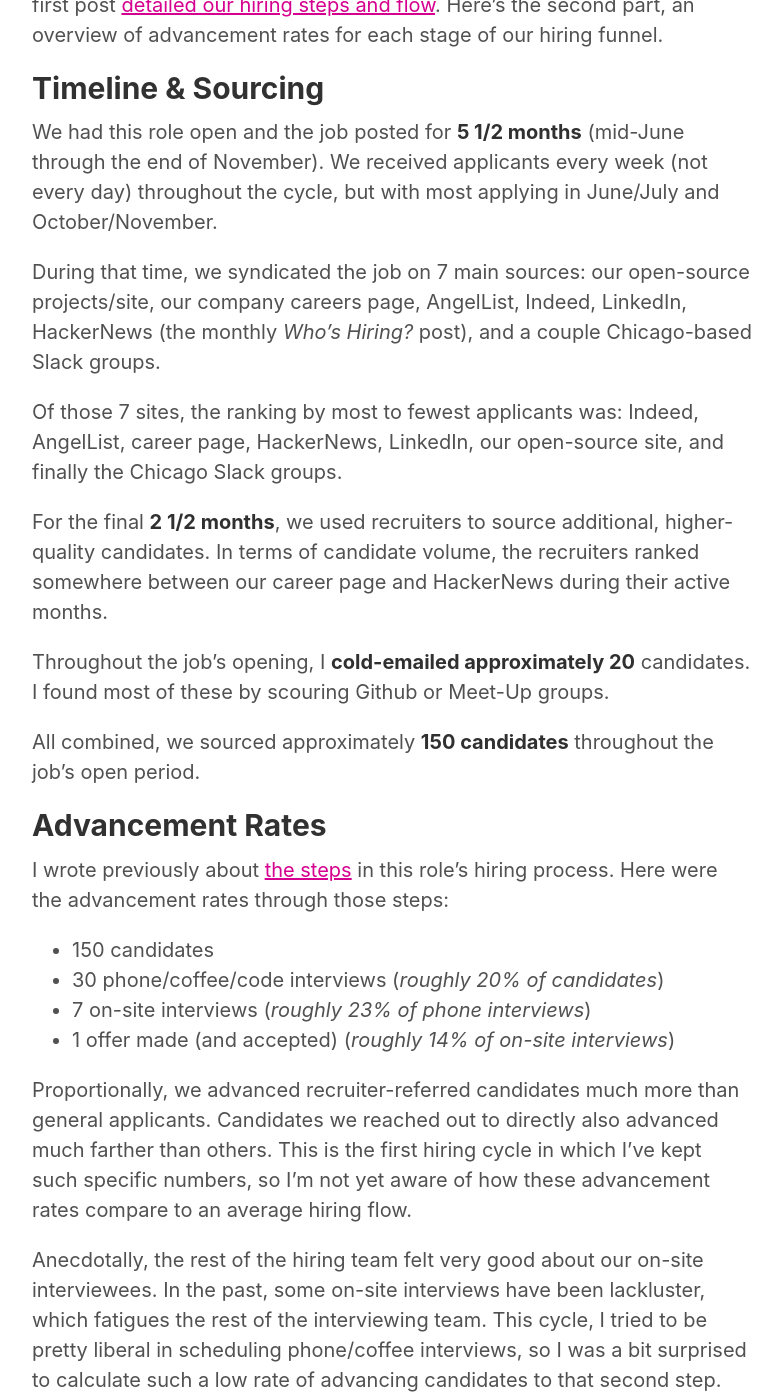
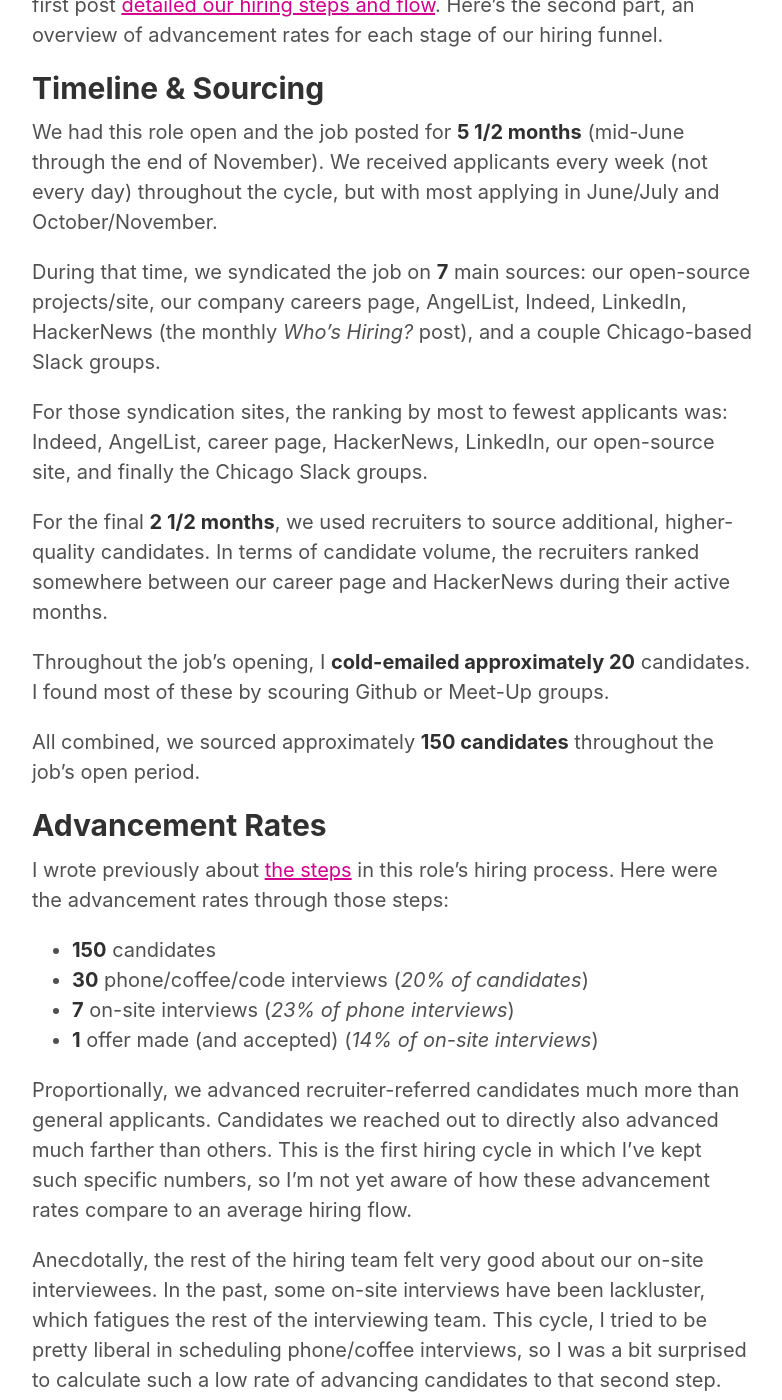
Before and after one commit to joshbeckman/andjosh.github.io, a Jekyll site: the page built from _posts/2018-12-11-hiring-interview-advancement-rate.md, in a window 1280 px wide and 1400 px high, scrolled down 522 px. Shown: the whole window, without its empty margins (248-1030 px from the left). Built offline with Jekyll 4.4.1, drawn with Linux system fonts in a browser that asks for light colours.

Commit message:
chg:usr: Change bolding styles on hiring post

```diff
--- a/_posts/2018-12-11-hiring-interview-advancement-rate.md
+++ b/_posts/2018-12-11-hiring-interview-advancement-rate.md
@@ -13,9 +13,9 @@ This hiring cycle, I wanted to approach recruitment as we would a product featur
 
 We had this role open and the job posted for **5 1/2 months** (mid-June through the end of November). We received applicants every week (not every day) throughout the cycle, but with most applying in June/July and October/November.
 
-During that time, we syndicated the job on 7 main sources: our open-source projects/site, our company careers page, AngelList, Indeed, LinkedIn, HackerNews (the monthly _Who’s Hiring?_ post), and a couple Chicago-based Slack groups.
+During that time, we syndicated the job on **7** main sources: our open-source projects/site, our company careers page, AngelList, Indeed, LinkedIn, HackerNews (the monthly _Who’s Hiring?_ post), and a couple Chicago-based Slack groups.
 
-Of those 7 sites, the ranking by most to fewest applicants was: Indeed, AngelList, career page, HackerNews, LinkedIn, our open-source site, and finally the Chicago Slack groups.
+For those syndication sites, the ranking by most to fewest applicants was: Indeed, AngelList, career page, HackerNews, LinkedIn, our open-source site, and finally the Chicago Slack groups.
 
 For the final **2 1/2 months**, we used recruiters to source additional, higher-quality candidates. In terms of candidate volume, the recruiters ranked somewhere between our career page and HackerNews during their active months.
 
@@ -27,10 +27,10 @@ All combined, we sourced approximately **150 candidates** throughout the job’s
 
 I wrote previously about [the steps][1] in this role’s hiring process. Here were the advancement rates through those steps:
 
-- 150 candidates
-- 30 phone/coffee/code interviews (_roughly 20% of candidates_)
-- 7 on-site interviews (_roughly 23% of phone interviews_)
-- 1 offer made (and accepted) (_roughly 14% of on-site interviews_)
+- **150** candidates
+- **30** phone/coffee/code interviews (_20% of candidates_)
+- **7** on-site interviews (_23% of phone interviews_)
+- **1** offer made (and accepted) (_14% of on-site interviews_)
 
 Proportionally, we advanced recruiter-referred candidates much more than general applicants. Candidates we reached out to directly also advanced much farther than others. This is the first hiring cycle in which I've kept such specific numbers, so I’m not yet aware of how these advancement rates compare to an average hiring flow.
 
```
